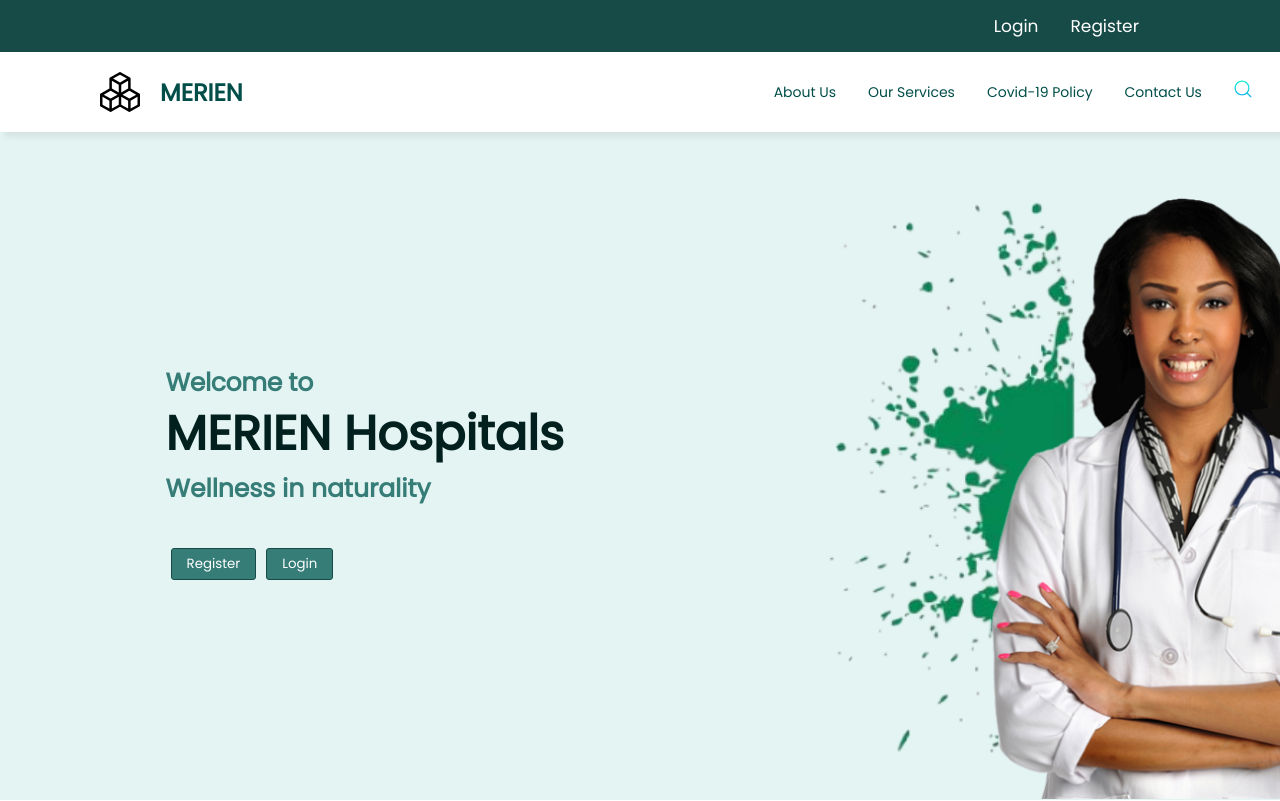
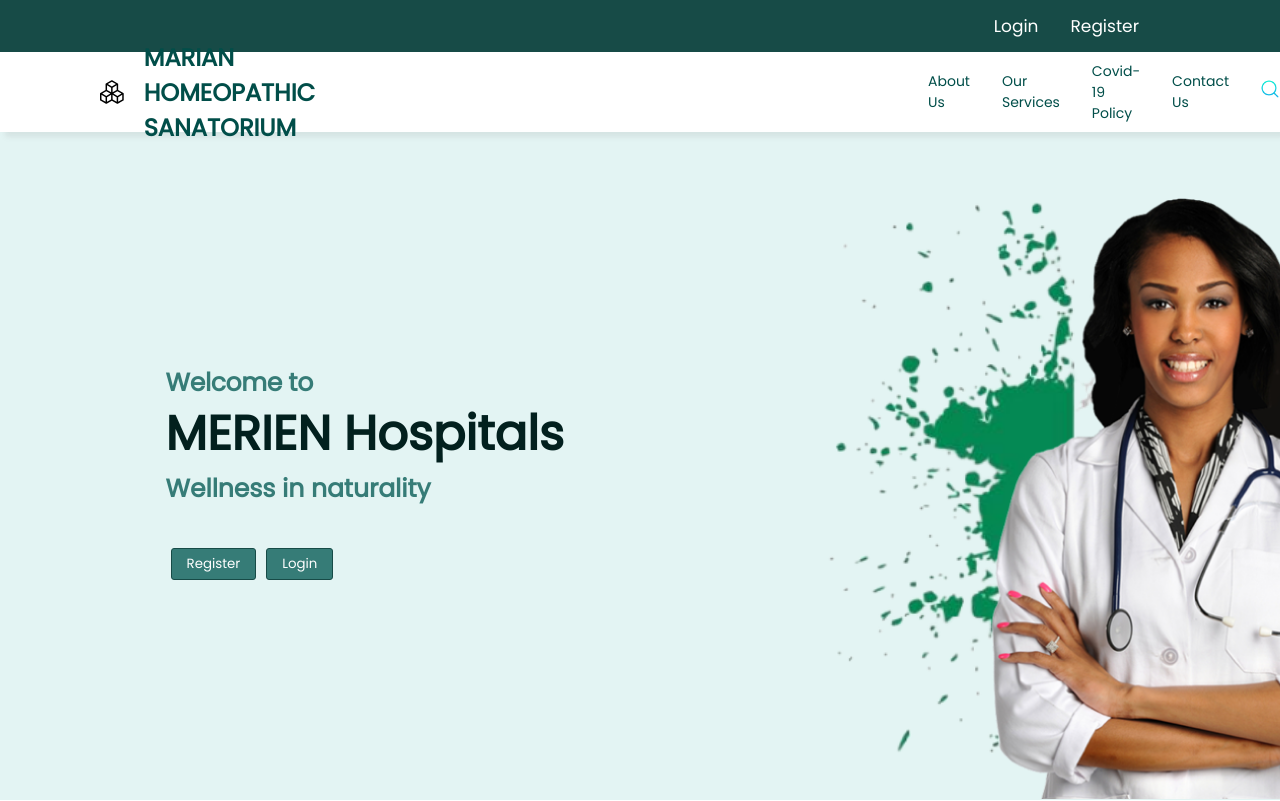
Before and after one commit to Sheila-a/Clientele, a React (Create React App) app: page / in a window 1280 px wide. Shown: the top 801 px of the page. Built offline with nearby package versions, Linux system fonts and the light colour scheme; a web font is replaced by a local one.

Commit message:
Updated Name and Corresponding size

```diff
--- a/src/Components/Home/Navbar/Navbar.jsx
+++ b/src/Components/Home/Navbar/Navbar.jsx
@@ -28,7 +28,7 @@ const Navbar = ({ open }) => {
           </Link>
         </svg>
 
-        <h2 className="NavChild1">MERIEN</h2>
+        <h2 className="NavChild1">MARIAN HOMEOPATHIC SANATORIUM</h2>
         <Burger />
 
         {/* <div className="NavChild11">
```
